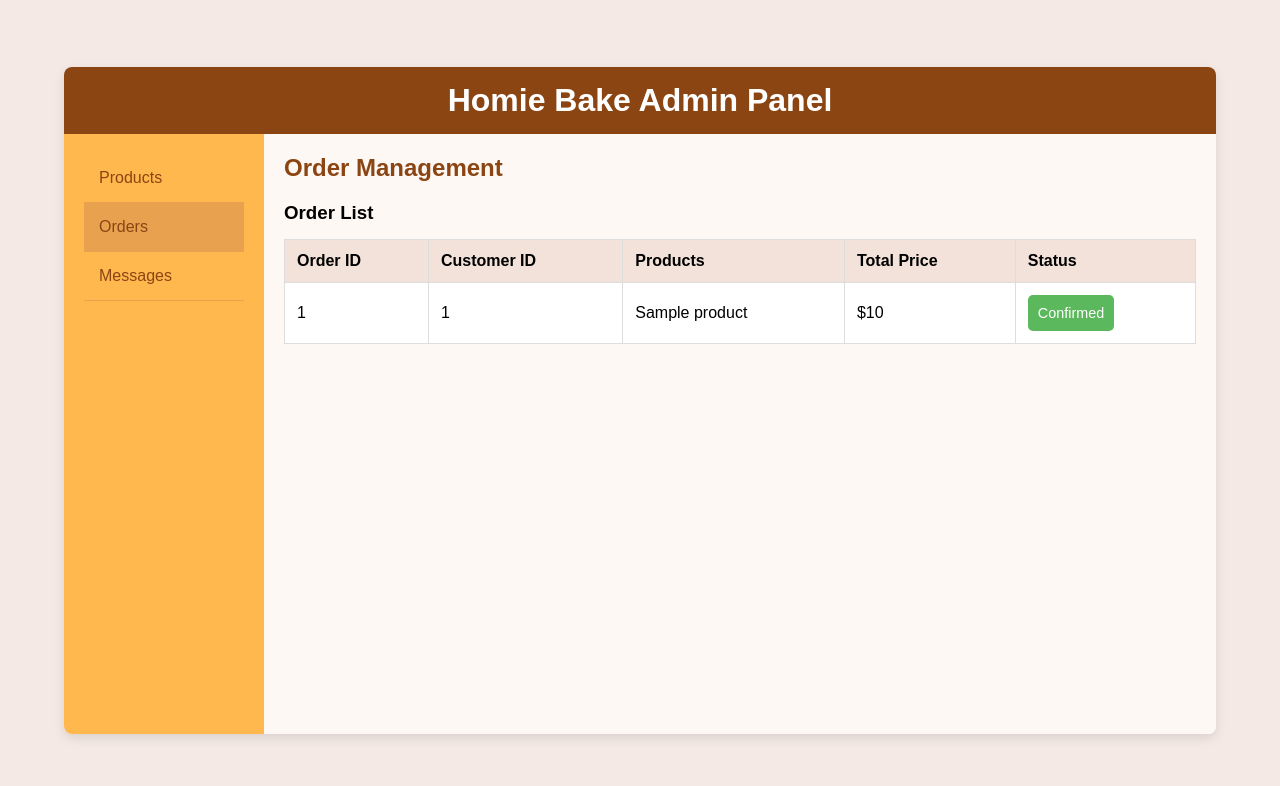
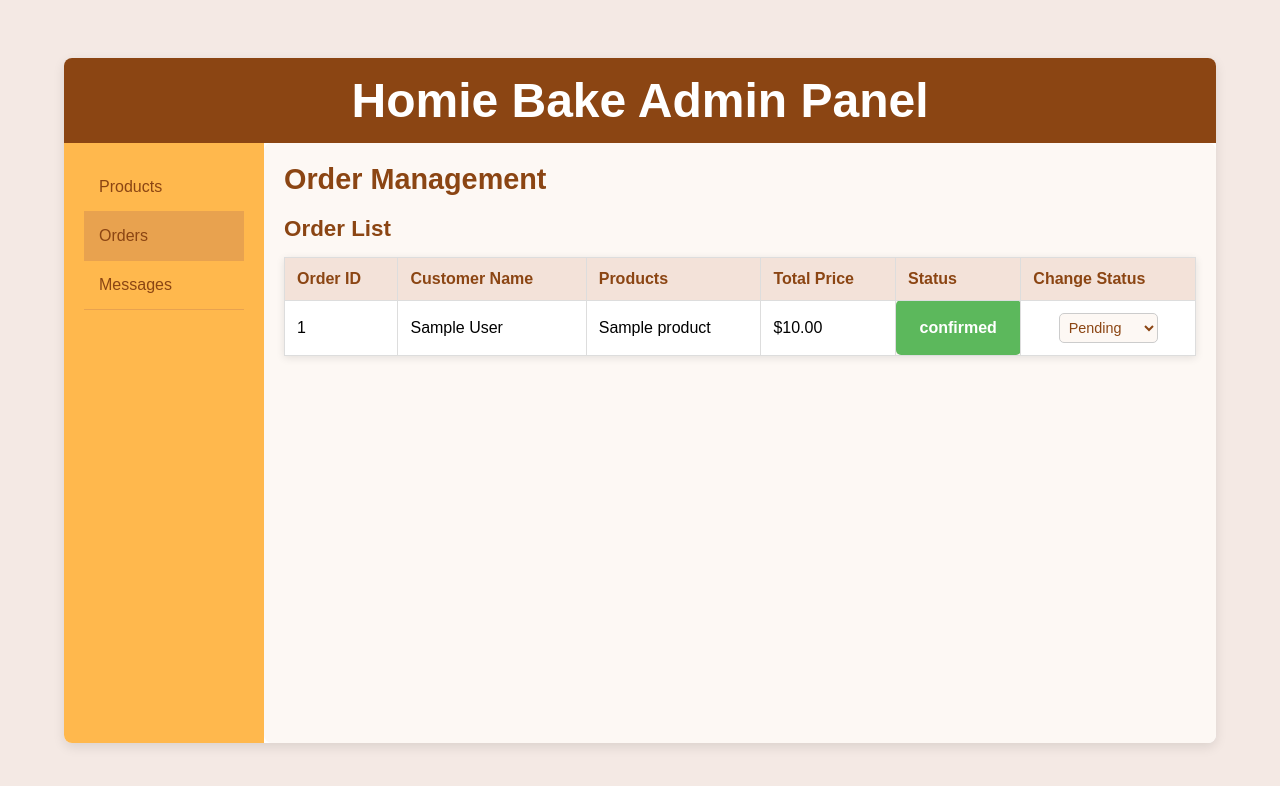
Before and after one commit to Nawal-Ahmed/Homie-Bake, a PHP site: page /admin/admin.php in a window 1280 px wide, after a click on "Orders". Shown: the top 786 px of the page. Run offline with PHP 8.4, Linux system fonts and the light colour scheme; tables that the repository leaves empty or names only in its code hold one stand-in row (values such as "Sample post").

Commit message:
working panels

```diff
--- a/about.php
+++ b/about.php
@@ -195,7 +195,7 @@ session_start();
             <div class="col-md-4 col-sm-4 col-xs-12">
                 <div class="panel panel-default">
                     <div class="panel-body colorfullPanel text-center">
-                        <img src="img/new/5bfb6f_9187ca7d81a740878fcf167282edab65.webp" alt="Team Member 1">
+                        <img src="img/about/profile.png" alt="Team Member 1">
                         <h3>Nawal Ahmed</h3>
                         <h2><span>Head Baker</span></h2>
                         <p>Nawal brings over 10 years of baking experience and a passion for creating unique flavors.</p>
@@ -205,7 +205,7 @@ session_start();
             <div class="col-md-4 col-sm-4 col-xs-12">
                 <div class="panel panel-default">
                     <div class="panel-body colorfullPanel text-center">
-                        <img src="img/new/5bfb6f_9187ca7d81a740878fcf167282edab65.webp" alt="Team Member 2">
+                        <img src="img/about/profile.png" alt="Team Member 2">
                         <h3>Paras Batool</h3>
                         <h2><span>Pastry Chef</span></h2>
                         <p>Paras’s expertise in pastry makes every dessert a work of art and a burst of flavor.</p>
@@ -215,7 +215,7 @@ session_start();
             <div class="col-md-4 col-sm-4 col-xs-12">
                 <div class="panel panel-default">
                     <div class="panel-body colorfullPanel text-center">
-                        <img src="img/new/smiley-man-relaxing-outdoors_23-2148739334.avif" alt="Team Member 3">
+                        <img src="img/about/profile.png" alt="Team Member 3">
                         <h3>Hammad Ahmed</h3>
                         <h2><span>Cake Designer</span></h2>
                         <p>Hammad's creativity ensures that each cake is as stunning to look at as it is to eat.</p>
--- a/admin/admin-styles.css
+++ b/admin/admin-styles.css
@@ -30,6 +30,8 @@ header {
     color: #fff;
     padding: 15px;
     text-align: center;
+    font-size: 1.5rem;
+    font-weight: bold;
 }
 
 /* Sidebar Navigation */
@@ -70,6 +72,7 @@ header {
     flex: 1;
     padding: 20px;
     background-color: #fdf8f4;
+    border-radius: 8px;
 }
 
 .section.active {
@@ -79,10 +82,14 @@ header {
 h2 {
     margin-bottom: 20px;
     color: #8b4513;
+    font-size: 1.8rem;
+    font-weight: bold;
 }
 
 h3 {
     margin-bottom: 10px;
+    color: #8b4513;
+    font-size: 1.4rem;
 }
 
 /* Form for Adding Products */
@@ -109,7 +116,7 @@ h3 {
     border: none;
     border-radius: 5px;
     cursor: pointer;
-    font-size: 0.9rem;
+    font-size: 1rem;
     transition: background-color 0.3s;
 }
 
@@ -119,10 +126,12 @@ h3 {
 
 .delete-btn {
     background-color: #d9534f;
+    color: #fff;
 }
 
 .confirm-btn {
     background-color: #5cb85c;
+    color: #fff;
 }
 
 .confirm-btn:hover {
@@ -133,11 +142,41 @@ h3 {
     background-color: #c9302c;
 }
 
+/* Order Status Styling */
+.status-pending {
+    background-color: #f0ad4e;
+    color: #fff;
+    padding: 5px 10px;
+    border-radius: 5px;
+    font-weight: bold;
+    text-align: center;
+}
+
+.status-confirmed {
+    background-color: #5cb85c;
+    color: #fff;
+    padding: 5px 10px;
+    border-radius: 5px;
+    font-weight: bold;
+    text-align: center;
+}
+
+.status-cancelled {
+    background-color: #d9534f;
+    color: #fff;
+    padding: 5px 10px;
+    border-radius: 5px;
+    font-weight: bold;
+    text-align: center;
+    border: 2px slod #fff;
+}
+
 /* Table Styling */
 table {
     width: 100%;
     border-collapse: collapse;
     margin-top: 15px;
+    box-shadow: 0 2px 8px rgba(0, 0, 0, 0.1);
 }
 
 table, th, td {
@@ -147,10 +186,13 @@ table, th, td {
 th, td {
     padding: 12px;
     text-align: left;
+    font-size: 1rem;
 }
 
 th {
     background-color: #f3e2d9;
+    color: #8b4513;
+    font-weight: bold;
 }
 
 td {
@@ -162,3 +204,24 @@ td {
     height: auto;
     border-radius: 4px;
 }
+
+/* Hover Effects for Table Rows */
+table tbody tr:hover {
+    background-color: #f9f3f0;
+}
+
+/* Dropdown Styling */
+td select {
+    padding: 5px;
+    border-radius: 5px;
+    border: 1px solid #ccc;
+    font-size: 0.9rem;
+    background-color: #fdf8f4;
+    color: #8b4513;
+    outline: none;
+    transition: background-color 0.3s;
+}
+
+td select:hover {
+    background-color: #f3e2d9;
+}
--- a/admin/admin.php
+++ b/admin/admin.php
@@ -11,12 +11,20 @@ if ($_SERVER['REQUEST_METHOD'] == 'POST') {
         $product_id = $_POST['product_id'];
         $conn->query("DELETE FROM Products WHERE product_id = $product_id");
         exit;
-    } elseif (isset($_FILES['product_image'])&& $_FILES['product_image']['error'] === UPLOAD_ERR_OK) {
+    } elseif (isset($_POST['update_order_status']) && isset($_POST['order_id'])) {
+        $order_id = $_POST['order_id'];
+        $new_status = $_POST['new_status'];
+        $stmt = $conn->prepare("UPDATE Orders SET status = ? WHERE order_id = ?");
+        $stmt->bind_param("si", $new_status, $order_id);
+        $stmt->execute();
+        $stmt->close();
+        exit;
+    } elseif (isset($_FILES['product_image']) && $_FILES['product_image']['error'] === UPLOAD_ERR_OK) {
         $name = $_POST['product_name'];
         $description = $_POST['product_description'];
         $price = $_POST['product_price'];
         $category = $_POST['product_category'];
-        $image = (file_get_contents($_FILES['product_image']['tmp_name']));
+        $image = file_get_contents($_FILES['product_image']['tmp_name']);
 
         $stmt = $conn->prepare("INSERT INTO Products (product_name, description, price, image_data, category) VALUES (?, ?, ?, ?, ?)");
         $stmt->bind_param("ssdss", $name, $description, $price, $image, $category);
@@ -28,13 +36,15 @@ if ($_SERVER['REQUEST_METHOD'] == 'POST') {
 
 // Fetch data
 $product_results = $conn->query("SELECT * FROM Products");
-$order_results = $conn->query("
-    SELECT o.order_id, o.customer_id, o.total_price, o.status,
-           GROUP_CONCAT(p.product_name SEPARATOR ', ') AS products
-    FROM Orders o
-    JOIN Order_Items oi ON o.order_id = oi.order_id
-    JOIN Products p ON oi.product_id = p.product_id
-    GROUP BY o.order_id");
+$order_results = $conn->query(
+    "SELECT o.order_id, c.name AS customer_name, o.total_price, o.status,
+            GROUP_CONCAT(p.product_name SEPARATOR ', ') AS products
+     FROM Orders o
+     JOIN Customers c ON o.customer_id = c.customer_id
+     JOIN Order_Items oi ON o.order_id = oi.order_id
+     JOIN Products p ON oi.product_id = p.product_id
+     GROUP BY o.order_id"
+);
 $message_results = $conn->query("SELECT * FROM Feedback");
 ?>
 
@@ -118,20 +128,30 @@ $message_results = $conn->query("SELECT * FROM Feedback");
                         <thead>
                             <tr>
                                 <th>Order ID</th>
-                                <th>Customer ID</th>
+                                <th>Customer Name</th>
                                 <th>Products</th>
                                 <th>Total Price</th>
                                 <th>Status</th>
+                                <th>Change Status</th>
                             </tr>
                         </thead>
                         <tbody id="order-table">
                             <?php while ($order = $order_results->fetch_assoc()): ?>
                                 <tr>
                                     <td><?= $order['order_id'] ?></td>
-                                    <td><?= $order['customer_id'] ?></td>
+                                    <td><?= $order['customer_name'] ?></td>
                                     <td><?= $order['products'] ?></td>
-                                    <td>$<?= $order['total_price'] ?></td>
-                                    <td><button class="btn confirm-btn"><?= $order['status'] === 'confirmed' ? 'Confirmed' : 'Confirm' ?></button></td>
+                                    <td>$<?= number_format($order['total_price'], 2) ?></td>
+                                    <td class="status-<?= strtolower($order['status']) ?>">
+                                        <?= $order['status'] ?>
+                                    </td>
+                                    <td style="text-align: center;">
+                                        <select onchange="updateOrderStatus(<?= $order['order_id'] ?>, this.value)">
+                                            <option value="Pending" <?= $order['status'] === 'Pending' ? 'selected' : '' ?>>Pending</option>
+                                            <option value="Confirmed" <?= $order['status'] === 'Confirmed' ? 'selected' : '' ?>>Confirmed</option>
+                                            <option value="Cancelled" <?= $order['status'] === 'Cancelled' ? 'selected' : '' ?>>Cancelled</option>
+                                        </select>
+                                    </td>
                                 </tr>
                             <?php endwhile; ?>
                         </tbody>
@@ -168,7 +188,16 @@ $message_results = $conn->query("SELECT * FROM Feedback");
     </div>
 
     <script src="admin.js"></script>
-</body>
-</html>
-
-<?php $conn->close(); ?>
+    <script>
+        function updateOrderStatus(orderId, newStatus) {
+            fetch('', {
+                method: 'POST',
+                headers: { 'Content-Type': 'application/x-www-form-urlencoded' },
+                body: `update_order_status=true&order_id=${orderId}&new_status=${encodeURIComponent(newStatus)}`
+            })
+            .then(response => response.text())
+            .then(data => {
+                console.log('Order status updated:', data);
+                alert('Order status updated successfully!');
+            });
+        }</script>
```
Also changed, not shown: add_to_cart.php (+7 -2 lines), confirm_order.php (added, +81 -0 lines), info.php (added, +59 -0 lines), js/cart.js (+44 -24 lines), js/main.js (+0 -13 lines), login.php (deleted, +0 -78 lines), menu.php (+4 -4 lines), save_total.php (added, +10 -0 lines), admin/admin.js (line endings or trailing spaces), img/about/profile.png (added).
